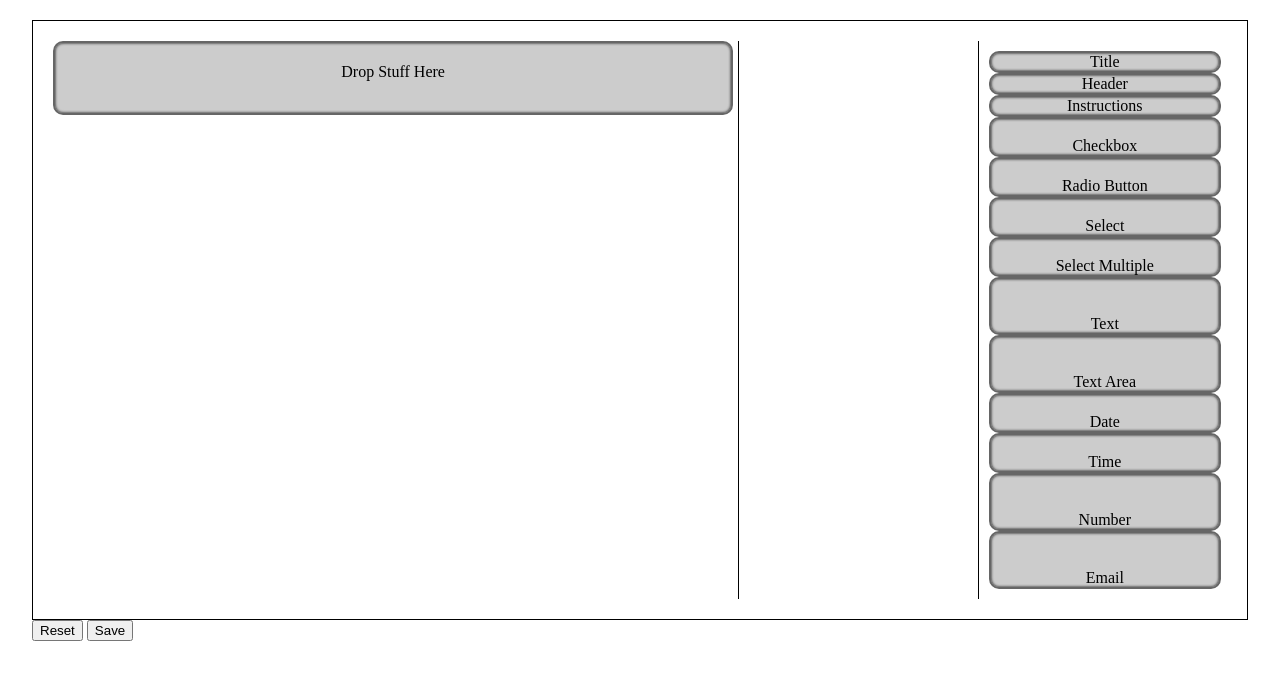
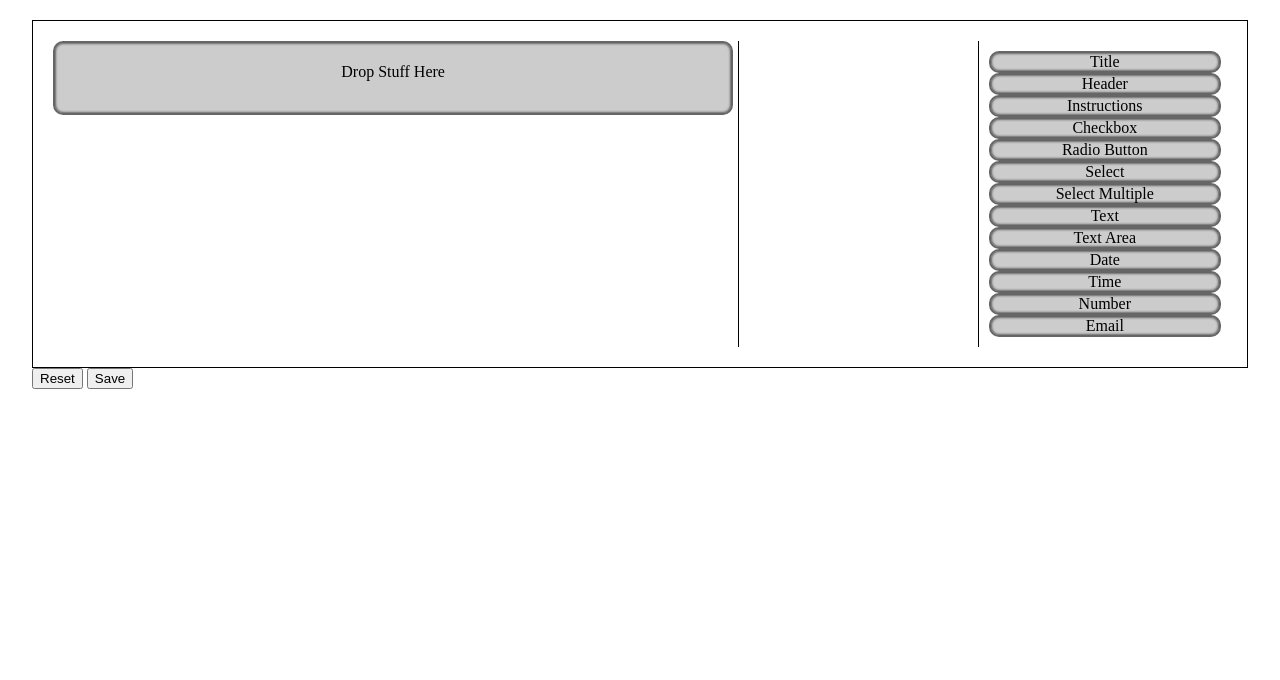
Before and after one commit to jothamyelle/interact-exp, a website: page index.html in a window 1280 px wide. Drawn offline with Linux system fonts and the light colour scheme.

Commit message:
Updated html display

```diff
--- a/helperFunctions.js
+++ b/helperFunctions.js
@@ -44,8 +44,6 @@ function createDuplicateButton() {
 function createFormInput(inputType) {
   let input;
   switch (inputType) {
-    // case '':
-    //   break;
     case 'textarea':
       input = document.createElement('textarea');
       break;
@@ -76,7 +74,7 @@ function turnToFormControl(node) {
   addDeleteListener(deleteButton);
 
   const duplicateButton = createDuplicateButton();
-  node.prepend(duplicateButton);
+  node.append(duplicateButton);
   addDuplicateListener(duplicateButton);
 
   controlClickDisplayOptions(node);
@@ -424,7 +422,7 @@ function addOptionCheckboxListener(className, elementObject, prop) {
       const control = document.getElementById(elementObject.id);
       if (prop === 'required') {
         if (listOfDisplayOptions[elementObject.id][prop]) {
-          control.getElementsByClassName('requiredDisplay')[0].textContent = 'Required';
+          control.getElementsByClassName('requiredDisplay')[0].textContent = '*';
         } else {
           control.getElementsByClassName('requiredDisplay')[0].textContent = '';
         }
--- a/index.html
+++ b/index.html
@@ -34,57 +34,43 @@
         </div>
 
         <div class="controls" draggable="true" title="Checkbox" data-type="checkbox">
-            <span class="requiredDisplay"></span><br/>
-            <label>Checkbox</label>
+            <label>Checkbox</label><span class="requiredDisplay"></span>
         </div>
 
         <div class="controls" draggable="true" title="Radio Button" data-type="radio">
-            <span class="requiredDisplay"></span><br/>
-            <label>Radio Button</label>
+            <label>Radio Button</label><span class="requiredDisplay"></span>
         </div>
 
         <div class="controls" draggable="true" title="Select" data-type="select">
-            <span class="requiredDisplay"></span><br/>
-            <label>Select</label>
+            <label>Select</label><span class="requiredDisplay"></span>
         </div>
 
         <div class="controls" draggable="true" title="Select Multiple" data-type="select multiple">
-            <span class="requiredDisplay"></span><br/>
-            <label>Select Multiple</label>
+            <label>Select Multiple</label><span class="requiredDisplay"></span>
         </div>
 
         <div class="controls" draggable="true" title="Text" data-type="text">
-            <span class="maxlengthDisplay"></span><br/>
-            <span class="requiredDisplay"></span><br/>
-            <label>Text</label>
+            <label>Text</label><span class="requiredDisplay"></span>
         </div>
 
         <div class="controls" draggable="true" title="Text Area" data-type="textarea">
-            <span class="maxlengthDisplay"></span><br/>
-            <span class="requiredDisplay"></span><br/>
-            <label>Text Area</label>
+            <label>Text Area</label><span class="requiredDisplay"></span><br>
         </div>
 
         <div class="controls" draggable="true" title="Date" data-type="date">
-            <span class="requiredDisplay"></span><br/>
-            <label>Date</label>
+            <label>Date</label><span class="requiredDisplay"></span>
         </div>
 
         <div class="controls" draggable="true" title="Time" data-type="time">
-            <span class="requiredDisplay"></span><br/>
-            <label>Time</label>
+            <label>Time</label><span class="requiredDisplay"></span>
         </div>
 
         <div class="controls" draggable="true" title="Number" data-type="number">
-            <span class="maxlengthDisplay"></span><br/>
-            <span class="requiredDisplay"></span><br/>
-            <label>Number</label>
+            <label>Number</label><span class="requiredDisplay"></span>
         </div>
 
         <div class="controls" draggable="true" title="Email" data-type="email">
-            <span class="maxlengthDisplay"></span><br/>
-            <span class="requiredDisplay"></span><br/>
-            <label>Email</label>
+            <label>Email</label><span class="requiredDisplay"></span>
         </div>
 
     </div>
--- a/main.css
+++ b/main.css
@@ -110,13 +110,3 @@ body {
   width:100%;
   list-style: none;
 }
-
-.deleteControl {
-  float: right;
-  border-top-right-radius: 10px;
-}
-
-.duplicateControl {
-  float: left;
-  border-top-left-radius: 10px;
-}
```
